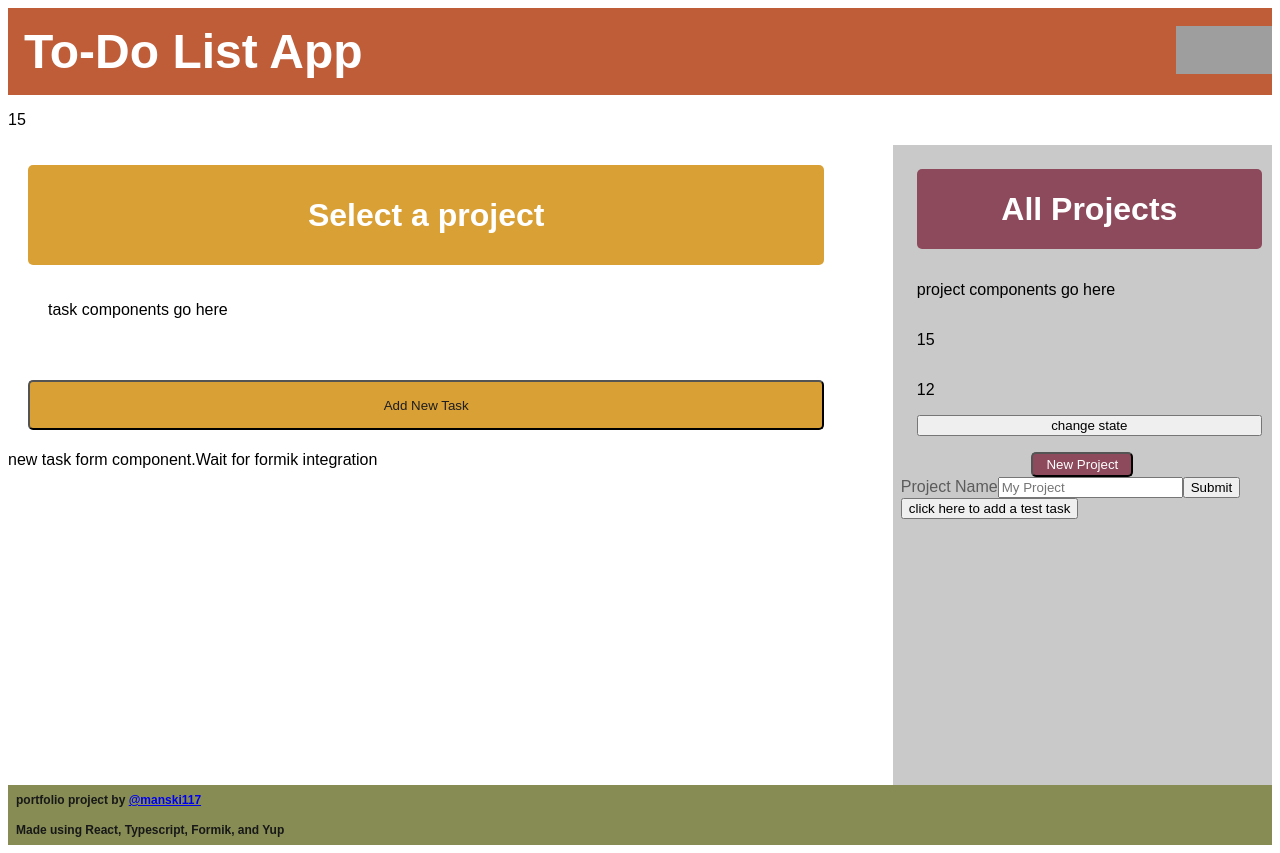
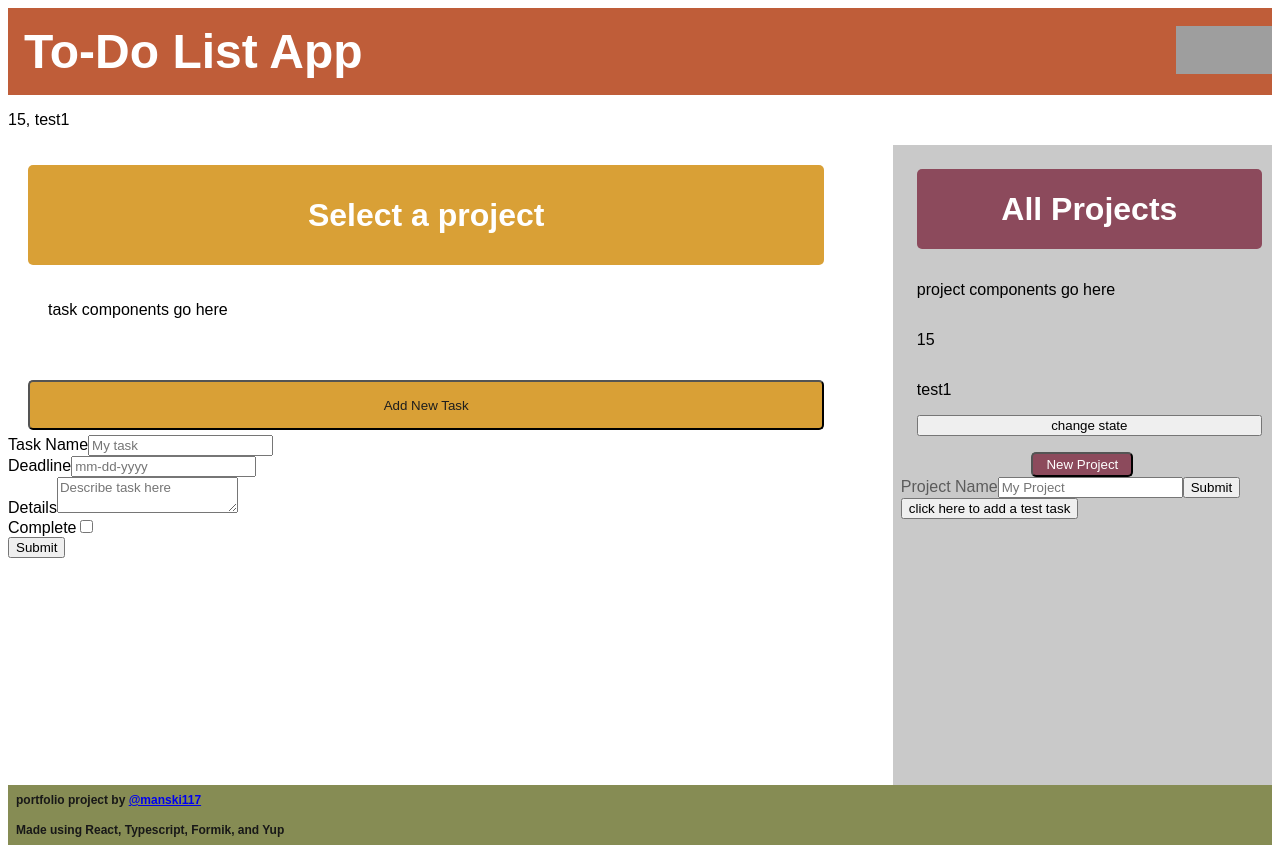
Before and after one commit to manski117/todo-list-remake, a React (Create React App) app: page / in a window 1280 px wide. Built offline with nearby package versions, Linux system fonts and the light colour scheme; grey boxes are pictures that could not be loaded.

Commit message:
Make task form component
Task form component successfully validates dates using yup and
date-fn library. Component also successfully sends task object to
project of matching key in root state.

```diff
--- a/package.json
+++ b/package.json
@@ -10,6 +10,7 @@
     "@types/node": "^16.18.11",
     "@types/react": "^18.0.27",
     "@types/react-dom": "^18.0.10",
+    "date-fns": "^2.29.3",
     "formik": "^2.2.9",
     "react": "^18.2.0",
     "react-dom": "^18.2.0",
--- a/src/App.tsx
+++ b/src/App.tsx
@@ -31,7 +31,7 @@ const AllContext = React.createContext<any>(null);
 
 function App() {
   //delcare state for selected project
-  const [selectedProject, setSelectedProject] = useState(12);
+  const [selectedProject, setSelectedProject] = useState<string>('test1');
   //currentTask
   const [currentTask, setCurrentTask] = useState(15);
   //all projects
@@ -43,16 +43,14 @@ function App() {
     console.log(allProjects);
   }, [allProjects]);
 
-  function checkStateForTests(currentTask: number){
-    return currentTask;
-  }
+
 
 
 
   return (
     <div className="App">
       <Header />
-      <p>{currentTask}</p>
+      <p>{currentTask}, {selectedProject}</p>
       <AllContext.Provider
       value={{
         allProjects: [allProjects, setAllProjects],
--- a/src/components/ProjectForm.tsx
+++ b/src/components/ProjectForm.tsx
@@ -32,6 +32,8 @@ export default function ProjectForm(){
             this.tasks = {};
         }
     }
+
+    ///test functions
 
     class Task {
         title: string;
@@ -78,8 +80,6 @@ export default function ProjectForm(){
     }
 
 
-
-
     return (
         <div className="temporary-container">
           <Formik
--- a/src/components/TaskForm.tsx
+++ b/src/components/TaskForm.tsx
@@ -1,5 +1,15 @@
 import React, {useContext} from "react";
 import { AllContext } from "../App";
+import { Formik, Field, Form, FormikHelpers, ErrorMessage } from 'formik';
+import { taskFormSchema } from "../schemas";
+
+//types
+interface Values {
+  title: string;
+  date: string;
+  details: string;
+  complete: boolean;
+}
 
 
 export default function TaskForm(){
@@ -8,12 +18,87 @@ export default function TaskForm(){
     const [selectedProjectCopy, setSelectedProject] = selectedProject;
     const [currentTaskCopy, setCurrentTask] = currentTask;
 
+    class Task {
+      title: string;
+      date: string;
+      details: string;
+      complete: boolean;
+
+      constructor(title: string, date: string, details: string, complete: boolean=false){
+          this.title=title;
+          this.date=date;
+          this.complete=complete;
+          this.details=details;
+      }
+  }
+
+    function sendTaskToProject(data: any, projectKey: string){
+
+          //match up with name
+      let newAllProjects = {...allProjectsCopy};
+      let projectToUpdate = newAllProjects[`${projectKey}`];
+      let tasksToUpdate = {...projectToUpdate.tasks};
+
+
+      //make a task object
+      let newTask = new Task(data.title, data.date, data.details, data.complete);
+
+      //send it to nested project in state that matches the name
+      tasksToUpdate[`${data.title}`] = newTask;
+      newAllProjects[`${projectKey}`].tasks = tasksToUpdate;
+      setAllProjects(newAllProjects);
+
+  }
+
+
 
     return(
-        <p>new task form component.
-            {/*  */}
-            Wait for formik integration</p>
+        <div className="task-form">
+          <Formik
+            initialValues={{
+              title: '',
+              date: '',
+              details: '',
+              complete: false,
+            }}
+            validationSchema={taskFormSchema}
+            onSubmit={(values: Values, { setSubmitting, resetForm }: FormikHelpers<Values>) => {
+              setTimeout(() => {
+                // alert(JSON.stringify(values, null, 2));
+                sendTaskToProject(values, selectedProjectCopy);
+                setSubmitting(false);
+              }, 500);
+            //   resetForm();
+              //TODO: put function here that will unmount form
 
+            }}
+          >
+            <Form>
+              <label htmlFor="title">Task Name</label>
+              <Field id="title" name="title" placeholder="My task" />
+              <ErrorMessage name="title">{msg => <div className="error-feedback">{msg}</div>}</ErrorMessage>
+              <br />
+
+              <label htmlFor="date">Deadline</label>
+              <Field id="date" name="date" placeholder="mm-dd-yyyy" />
+              <ErrorMessage name="date">{msg => <div className="error-feedback">{msg}</div>}</ErrorMessage>
+              <br />
+
+
+              <label htmlFor="details">Details</label>
+              <Field as='textarea' id="details" name="details" placeholder="Describe task here" />
+              <ErrorMessage name="details">{msg => <div className="error-feedback">{msg}</div>}</ErrorMessage>
+              <br />
+
+              <label htmlFor="complete">Complete</label>
+              <Field type='checkbox' id="complete" name="complete"/>
+              <ErrorMessage name="complete">{msg => <div className="error-feedback">{msg}</div>}</ErrorMessage>
+              <br />
+
+              <button type="submit">Submit</button>
+            </Form>
+          </Formik>
+         </div>
     )
 }
 
@@ -68,4 +153,18 @@ interface Values {
         </div>
       );
 
+
+
+
+
+
+
+          let mockTask = {
+      title:'go shopping',
+      date:'10/29/2020',
+      details:'long string here',
+      complete: false
+  }
+
+
 */
--- a/src/schemas/index.tsx
+++ b/src/schemas/index.tsx
@@ -1,4 +1,5 @@
 import * as yup from "yup";
+import parse from "date-fns/parse";
 
 //setup regex variables
 
@@ -13,17 +14,25 @@ export const projectNameSchema = yup.object().shape({
     //TODO: write something later to make sure it cannot add a name if a project already exists
 });
 
-export const firstNameSchema = yup.object().shape({
+export const taskFormSchema = yup.object().shape({
     //put the different values here you want to validate for
-    email: yup.string().email('i can say what I want here...').required("Required"),
-    firstName: yup
+
+    title: yup
     .string()
     .min(3)
     .required("Required"),
-    lastName: yup
-    .string()
-    .min(1)
-    .required("Required"),
+    date: yup.date()
+    .transform(function (value, originalValue) {
+      if (this.isType(value)) {
+        return value;
+      }
+      const result = parse(originalValue, "MM-dd-yyyy", new Date());
+      return result;
+    })
+    .typeError("please enter a valid date")
+    .required("Required")
+    .min("1969-11-13", "Date is too early"),
+    details: yup.string(),
 
 
 });
```
Also changed, not shown: 1 other file (tests, documents, lock files or other folders).
